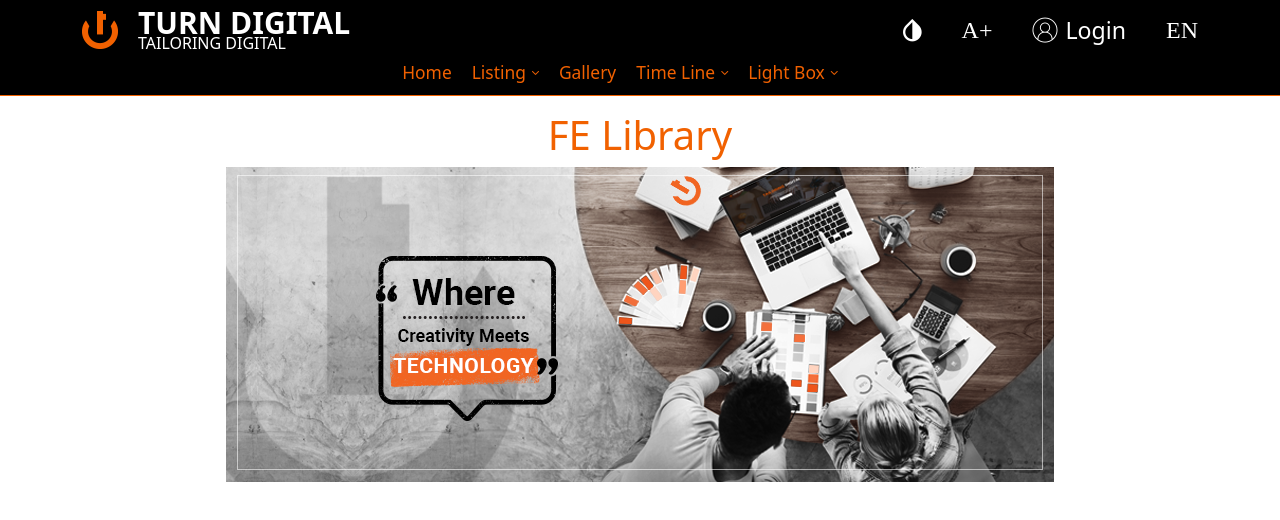
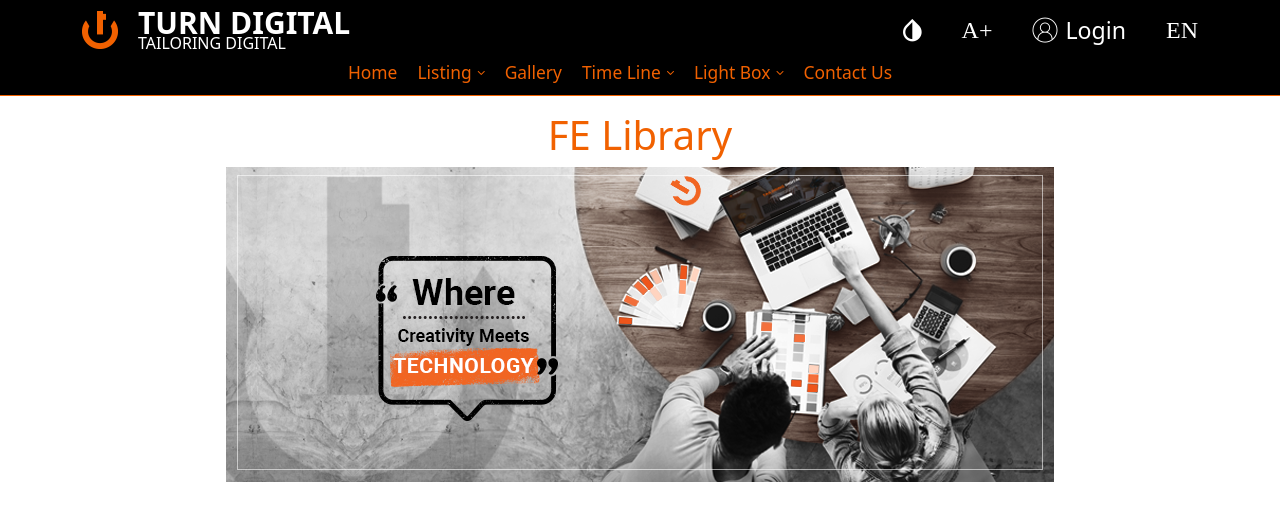
Before and after one commit to Randa-Elkhashen/awkaf-starter-kit, a Vue app: page / in a window 1280 px wide. Shown: the top 520 px of the page. Built offline with nearby package versions, Linux system fonts and the light colour scheme.

Commit message:
add contact us url

```diff
--- a/src/modules/global/components/TD_Header/TD_header.html
+++ b/src/modules/global/components/TD_Header/TD_header.html
@@ -94,6 +94,10 @@
                                 <router-link to="/lightbox2" class="dropdown-item" href="#">Images and Videos</router-link>
                             </li>
                         </ul>
+                    </li>
+                    <!-- contact us -->
+                    <li class="nav-item nav-item__first-level nav-item--first-node-level">
+                        <router-link to="/contactUs" class="nav-link nav-link--more-style">Contact Us</router-link>
                     </li>
                     <li class="nav-item dropdown nav-item--more-dropdown">
                         <a class="nav-link  dropdown-toggle" href="#" data-bs-toggle="dropdown">Load more</a>
```
